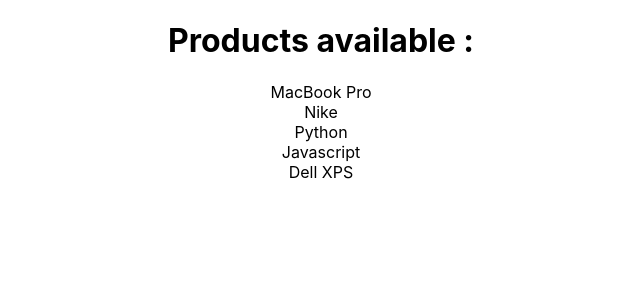
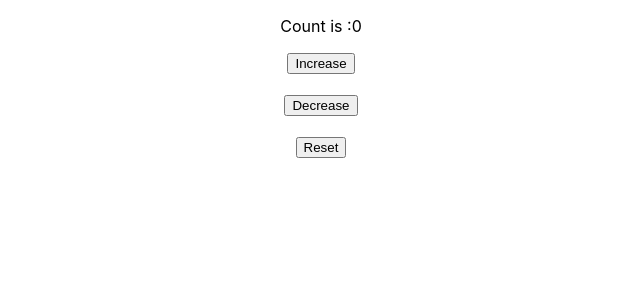
Before and after one commit to surajshr03/react_learn, a React (Create React App) app: page / in a window 1280 px wide. Shown: the top 300 px of the page, without its empty margins (319-959 px from the left). Built offline with nearby package versions, Linux system fonts and the light colour scheme.

Commit message:
Hooks-useState

```diff
--- a/src/App.js
+++ b/src/App.js
@@ -1,15 +1,7 @@
 import "./App.css";
-import Address from "./Components/Address.jsx";
-import Age from "./Components/Age.jsx";
-import College from "./Components/College.jsx";
-import Detail from "./Components/Detail.jsx";
-import Details1 from "./Components/Details1.jsx";
-import EffectOnDifferentData from "./Components/EffectOnDifferentData.jsx";
-import LearnMap from "./Components/LearnMap.jsx";
-import LearnMap2 from "./Components/LearnMap2.jsx";
-import LearnTernary from "./Components/LearnTernary.jsx";
-import Location from "./Components/Location.jsx";
-import Name from "./Components/Name.jsx";
+import ButtonClick from "./Components/ButtonClick.jsx";
+import UseState2 from "./Components/UseStateHook/UseState2.jsx";
+import UseStateHook1 from "./Components/UseStateHook/UseStateHook1.jsx";
 
 function App() {
   // let name = `Suraj`;
@@ -26,21 +18,26 @@
 
     </div> */}
 
-      {/*<Name></Name>
-       <Age></Age>
-       <Address></Address> */}
-
+      {/* <Age></Age> */}
       {/* <Detail name="Suraj" address="Pharping" age ={22}></Detail> */}
       {/* <Details1 name="Suraj" address="Pharping" age ={22}></Details1> */}
-      {/* <College name="Patan MC" address="patan"></College> */}
       {/* <LearnTernary marks={56}></LearnTernary> */}
       {/* <EffectOnDifferentData></EffectOnDifferentData> */}
+      {/* <Location  country="Nepal" province="03" district="Kathmandu" exactLocation="Pharping"></Location> */}
+      {/* <LearnMap></LearnMap> */}
+      {/* <LearnMap2></LearnMap2> */}
+      {/* <LearnFilter></LearnFilter> */}
 
-      {/* <Location  country="Nepal" province="03" district="Kathmandu" exactLocation="Pharping"></Location> */}
+      {/* <ButtonClick></ButtonClick> */}
 
-      {/* <LearnMap></LearnMap> */}
+      {/* <UseStateHook1></UseStateHook1> */}
 
-      <LearnMap2></LearnMap2>
+      <UseState2></UseState2>
+
+
+
+
+
     </div>
   );
 }
--- a/src/Components/Address.jsx
+++ /dev/null
@@ -1,13 +0,0 @@
-import React from 'react'
-
-const Address = (props) => {
-  return (
-    <div>
-
-
-
-   </div>
-  )
-}
-
-export default Address
--- /dev/null
+++ b/src/Components/ButtonClick.jsx
@@ -0,0 +1,20 @@
+import React from 'react'
+
+const ButtonClick = () => {
+
+      let handleClick = (e)=>{
+            console.log('Button Clicked.')
+      }
+  return (
+    <div style={{textAlign:'center'}}>
+      {/* <button onClick={(e)=>{
+            console.log('Button is clicked.')
+      }}>Click me</button> */}
+
+      <button onClick={handleClick}>Click me</button>
+
+
+    </div>
+  )
+}
+export default ButtonClick;
--- a/src/Components/College.jsx
+++ /dev/null
@@ -1,12 +0,0 @@
-import React from 'react'
-
-const College = ({name,address}) => {
-  return (
-    <div>
-      Name:{name}<br/>
-      Address:{address}
-    </div>
-  )
-}
-
-export default College;
--- a/src/Components/LearnMap2.jsx
+++ b/src/Components/LearnMap2.jsx
@@ -1,76 +1,37 @@
-import React from 'react'
+import React from "react";
+import { products } from "../product";
 
 const LearnMap2 = () => {
   // database bata awuney data is in form of array of object i.e [{},{},{}]
-      const products = [
-            {
-              id: 1,
-              title: "MacBook Pro",
-              category: "Laptops",
-              price: 100000.0,
-              description: "A high-performance laptop.",
-              manufactureDate: "2023-05-15T08:30:00",
-              isAvailable: true,
-            },
-            {
-              id: 2,
-              title: "Nike",
-              category: "Running Shoes",
-              price: 5000,
-              description: "Running shoes designed for speed and comfort.",
-              manufactureDate: "2023-02-20T14:45:00",
-              isAvailable: true,
-            },
-            {
-              id: 3,
-              title: "Python",
-              category: "Books",
-              price: 500,
-              description: "A language for AI",
-              manufactureDate: "1925-04-10T10:10:00",
-              isAvailable: false,
-            },
-            {
-              id: 4,
-              title: "Javascript",
-              category: "Books",
-              price: 700,
-              description: "A language for Browser",
-              manufactureDate: "1995-12-04T12:00:00",
-              isAvailable: false,
-            },
-            {
-              id: 5,
-              title: "Dell XPS",
-              category: "Laptops",
-              price: 120000.0,
-              description: "An ultra-slim laptop with powerful performance.",
-              manufactureDate: "2023-04-25T09:15:00",
-              isAvailable: true,
-            },
-          ];
-       let task1 =()=>{
 
+  let task1 = () => {
+    const list = products.map((item, i) => {
+      return <div>{item.title}</div>;
+    });
+    return list;
+  };
+
+    let task2 = ()=>{
       const list = products.map((item,i)=>{
             return (
-                        <div>
-                              {item.title}
+                  <div key={i}>
+                        {item.title} ,Category is :{item.category} ,Price is :{item.price}
                   </div>
             )
       })
 
       return list;
+    }
 
-       }
+
 
   return (
     <div>
       <h1>Products available :</h1>
-      {
-               task1 ()
-      }
+      {/* {task1()} */}
+      {task2()}
     </div>
-  )
-}
+  );
+};
 
 export default LearnMap2;
--- a/src/Components/Name.jsx
+++ /dev/null
@@ -1,9 +0,0 @@
-import React from 'react'
-
-const Name = () => {
-  return (
-    <div>Name</div>
-  )
-}
-
-export default Name
--- /dev/null
+++ b/src/Components/UseStateHook/UseState2.jsx
@@ -0,0 +1,29 @@
+import React, { useState } from 'react'
+
+const UseState2 = () => {
+
+      let[count,setCount]=useState(0)
+
+      let handleClick=(e)=>{
+            setCount(count+1);
+      }
+      let resetClick =(e)=>{
+        setCount(0)
+      }
+      let decreaseClick=(e)=>{
+        setCount(count-1)
+      }
+
+  return (
+    <div>
+      <p>Count is :{count}</p>
+      <button onClick={handleClick}>Increase</button><br/><br/>
+      <button onClick={decreaseClick}>Decrease</button><br/><br/>
+      <button onClick={resetClick}>Reset</button><br/><br/>
+
+
+    </div>
+  )
+}
+
+export default UseState2
--- /dev/null
+++ b/src/Components/UseStateHook/UseStateHook1.jsx
@@ -0,0 +1,35 @@
+import React, { useState } from 'react'
+
+const UseStateHook1 = () => {
+
+   //let name = 'sun';
+
+   let[name,setName]=useState("Sun")
+   let[age,setAge]=useState(22)
+
+   let handleClick=(e)=>{
+      //name='moon'  : yesari haina
+      setName("Moon");}
+   let origianlClick =(e)=>{
+     setName("Sun");}
+
+     let handleAge=(e)=>{
+      setAge(24)
+     }
+     let originalAge=(e)=>{
+      setAge(22)
+     }
+
+  return (
+    <div>
+      <p>Name is : {name}</p>
+      <button onClick={handleClick}>Change Name</button><br/><br/>
+      <button onClick={origianlClick}>Name Go Back </button><br/><br/>
+      <p>Name is : {name}</p>
+      <button onClick={handleAge}>Change Age</button><br/><br/>
+      <button onClick={originalAge}>Age Go Back</button>
+    </div>
+  )
+}
+
+export default UseStateHook1
--- /dev/null
+++ b/src/product.js
@@ -0,0 +1,47 @@
+export let products = [
+      {
+        id: 1,
+        title: "MacBook Pro",
+        category: "Laptops",
+        price: 100000.0,
+        description: "A high-performance laptop.",
+        manufactureDate: "2023-05-15T08:30:00",
+        isAvailable: true,
+      },
+      {
+        id: 2,
+        title: "Nike",
+        category: "Running Shoes",
+        price: 5000,
+        description: "Running shoes designed for speed and comfort.",
+        manufactureDate: "2023-02-20T14:45:00",
+        isAvailable: true,
+      },
+      {
+        id: 3,
+        title: "Python",
+        category: "Books",
+        price: 500,
+        description: "A language for AI",
+        manufactureDate: "1925-04-10T10:10:00",
+        isAvailable: false,
+      },
+      {
+        id: 4,
+        title: "Javascript",
+        category: "Books",
+        price: 700,
+        description: "A language for Browser",
+        manufactureDate: "1995-12-04T12:00:00",
+        isAvailable: false,
+      },
+      {
+        id: 5,
+        title: "Dell XPS",
+        category: "Laptops",
+        price: 120000.0,
+        description: "An ultra-slim laptop with powerful performance.",
+        manufactureDate: "2023-04-25T09:15:00",
+        isAvailable: true,
+      },
+    ];
```
Also changed, not shown: src/Components/LearnFilter.jsx (added, +72 -0 lines), zzNotes/important.txt, zzNotes/takeaway.txt. Lines whose indentation alone changed are shown as unchanged.
